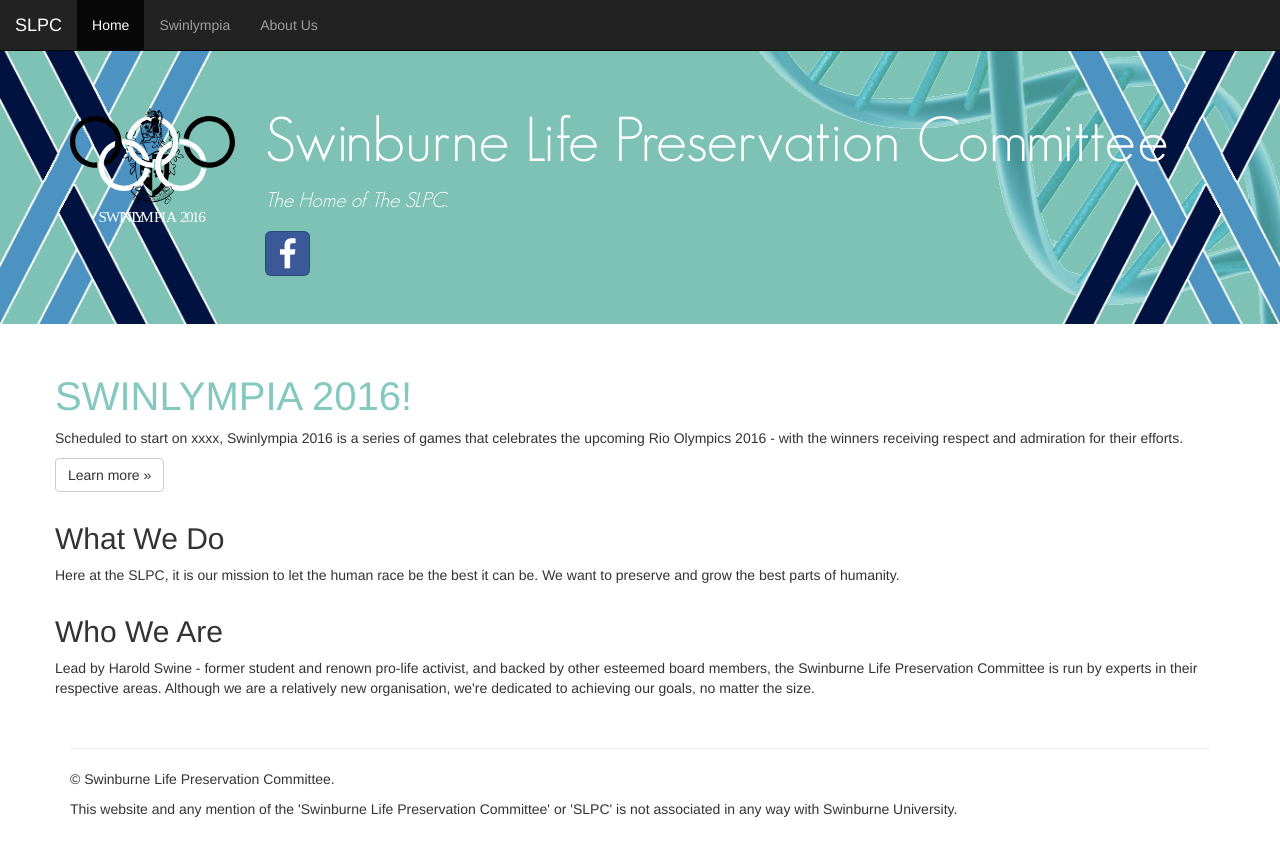
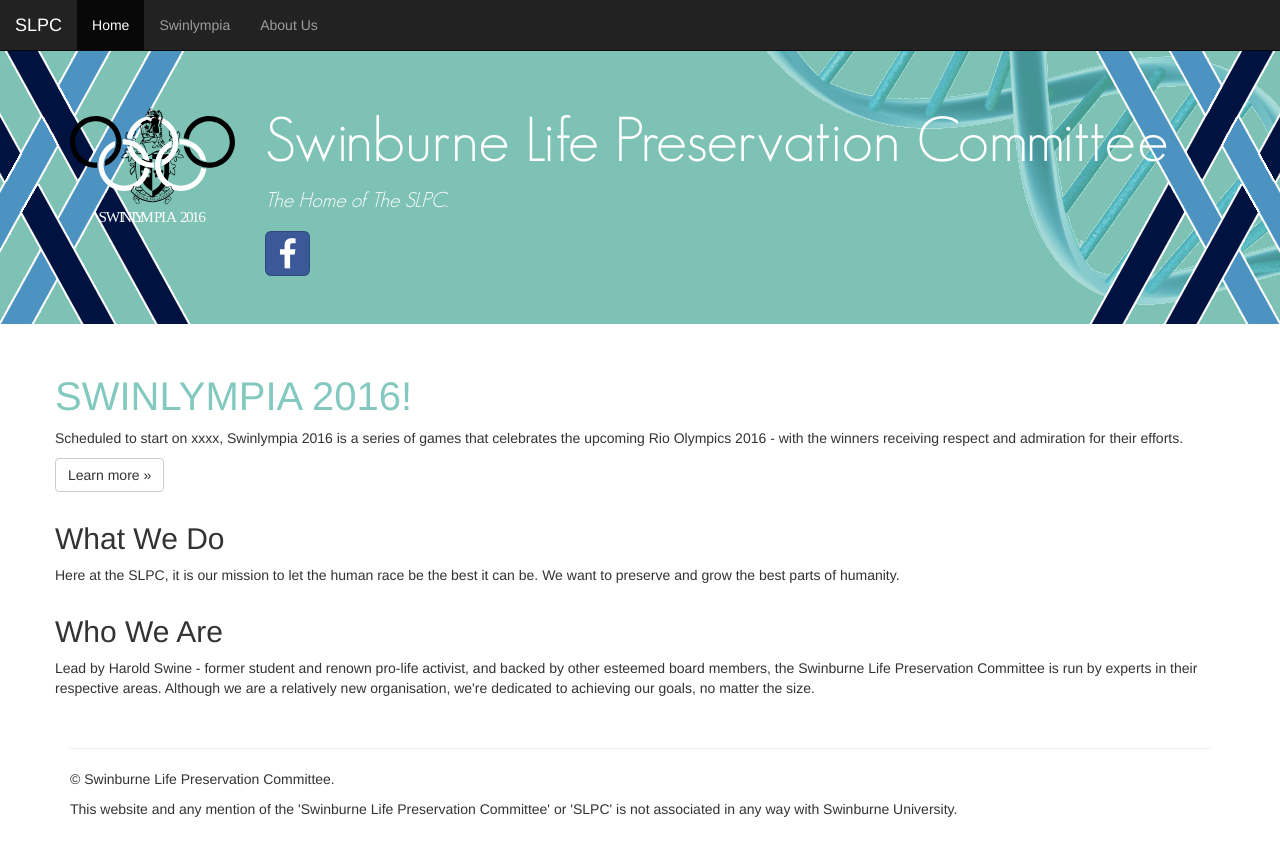
Before and after one commit to 9996176/swinlympia, a plain HTML site: page slpc.html in a window 1280 px wide. Drawn offline with nearby package versions, Linux system fonts and the light colour scheme.

Commit message:
- More Banner Changes

```diff
--- a/bootstrap/css/jumbotron.css
+++ b/bootstrap/css/jumbotron.css
@@ -19,7 +19,10 @@ body {
 .jumbotron {
   font-family: 'GeoSans';
   background-image: url('../../img/banner.png');
-  background-size: 100% 100%;
+  background-size: cover;
+  background-repeat: no-repeat;
+  background-position: center;
+  z-index: 1;
 }
 
 .col {
```
